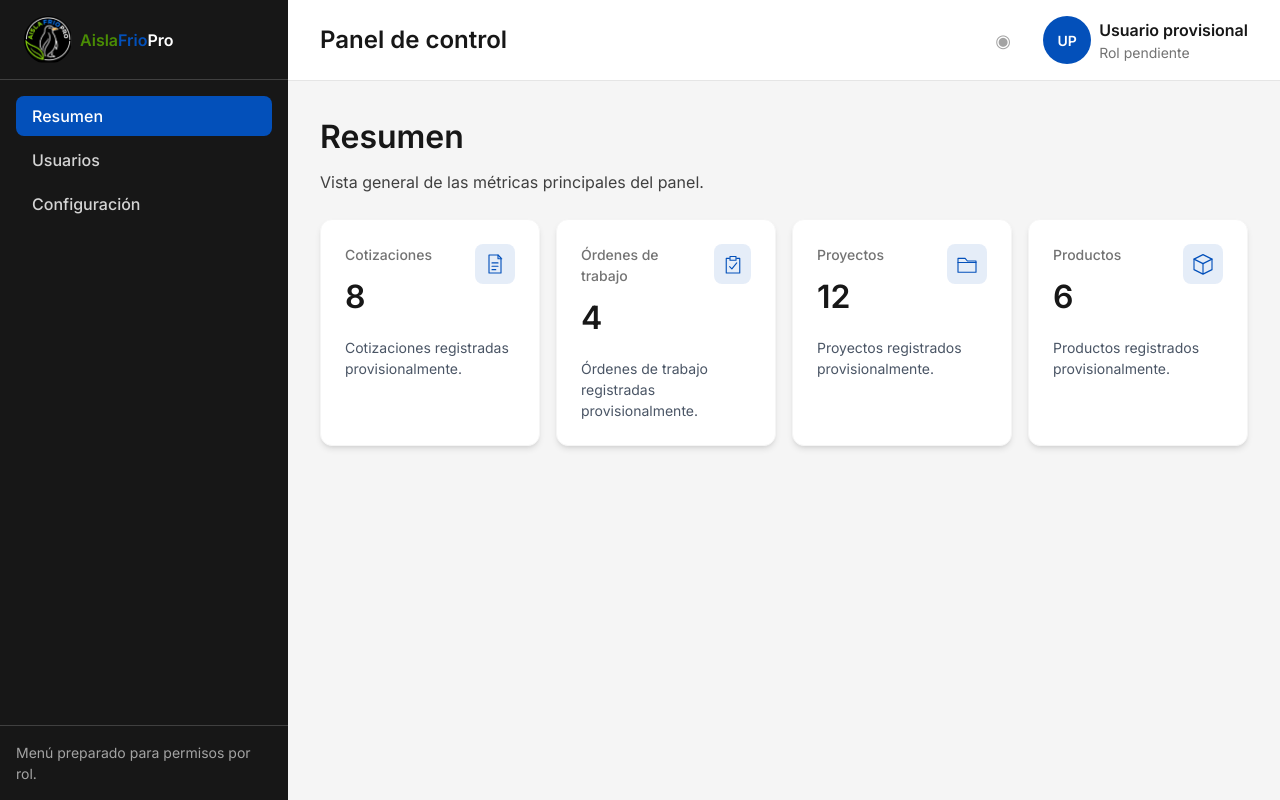
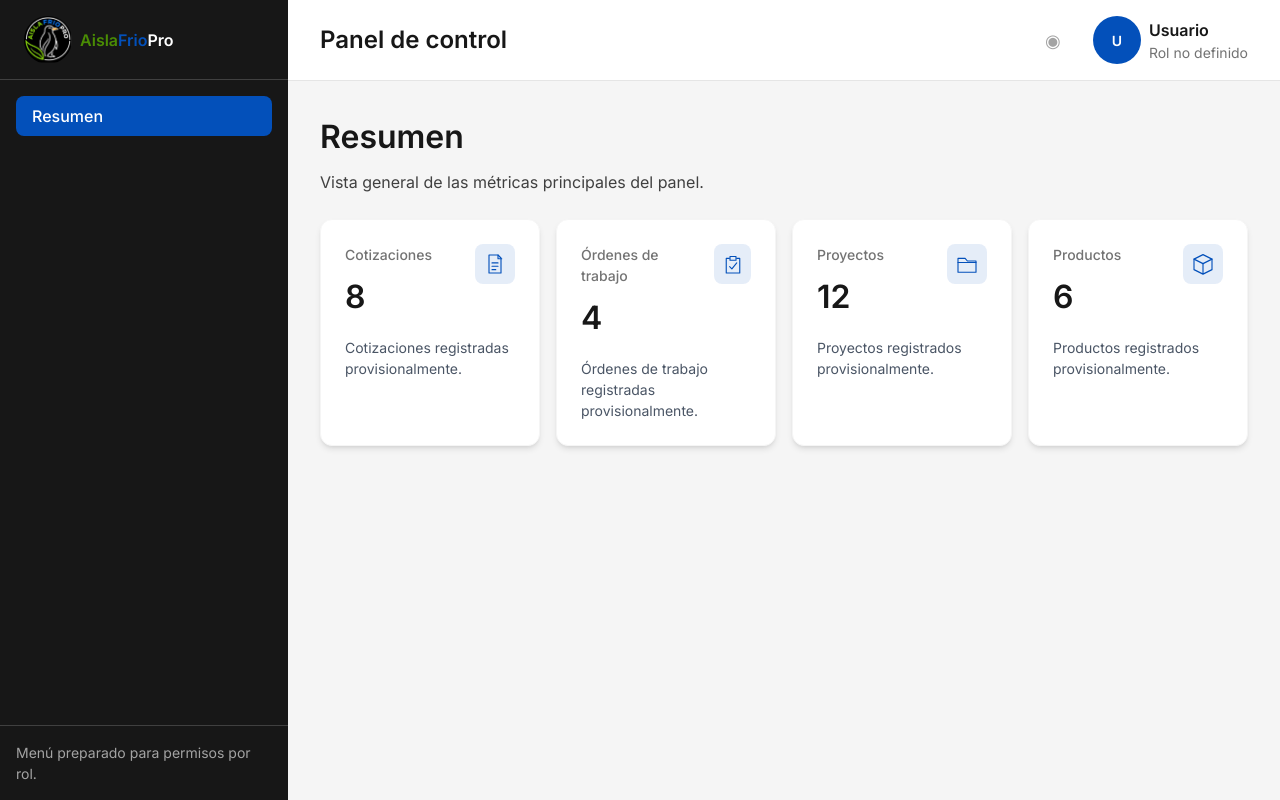
Before and after one commit to aislafriopro-gif/aislafrioproFrontend, a Next.js app: page /dashboard in a window 1280 px wide. Built offline with nearby package versions, Linux system fonts and the light colour scheme.

Commit message:
feat: implementar menus dinamicos por rol

```diff
--- a/src/app/(dashboard)/layout.tsx
+++ b/src/app/(dashboard)/layout.tsx
@@ -2,29 +2,9 @@
 
 import { useState, type ReactNode } from "react";
 import { usePathname } from "next/navigation";
-import {
-  Sidebar,
-  type ISidebarItem,
-} from "@/components/layout/Sidebar/Sidebar";
+import { Sidebar } from "@/components/layout/Sidebar/Sidebar";
+import { useAuthStore } from "@/store/auth.store";
 import { Header } from "@/components/layout/Header/Header";
-
-const DASHBOARD_ITEMS: readonly ISidebarItem[] = [
-  {
-    id: "dashboard",
-    label: "Resumen",
-    href: "/dashboard",
-  },
-  {
-    id: "users",
-    label: "Usuarios",
-    href: "/usuarios",
-  },
-  {
-    id: "settings",
-    label: "Configuración",
-    href: "/configuracion",
-  },
-];
 
 const PAGE_TITLES: Record<string, string> = {
   "/dashboard": "Panel de control",
@@ -39,13 +19,13 @@ export default function DashboardLayout({
 }) {
   const [sidebarOpen, setSidebarOpen] = useState(false);
   const pathname = usePathname();
+  const user = useAuthStore((state) => state.user);
 
   const title = PAGE_TITLES[pathname] ?? "Panel de control";
 
   return (
     <div className="min-h-screen bg-gray-100">
       <Sidebar
-        items={DASHBOARD_ITEMS}
         open={sidebarOpen}
         onClose={() => setSidebarOpen(false)}
         onNavigate={() => setSidebarOpen(false)}
@@ -55,8 +35,8 @@ export default function DashboardLayout({
         <Header
           title={title}
           user={{
-            name: "Usuario provisional",
-            role: "Rol pendiente",
+            name: user?.name ?? "Usuario",
+            role: user?.role ?? "Rol no definido",
           }}
           onMenuOpen={() => setSidebarOpen(true)}
         />
--- a/src/components/layout/Sidebar/Sidebar.tsx
+++ b/src/components/layout/Sidebar/Sidebar.tsx
@@ -3,27 +3,55 @@
 import Image from "next/image";
 import Link from "next/link";
 import { usePathname } from "next/navigation";
+import { useAuthStore } from "@/store/auth.store";
+
 
 export interface ISidebarItem {
     id: string;
     label: string;
-  href: string;
+    href?: string;
+    disabled?: boolean;
 }
 
+
+const MENU_BY_ROLE: Record<string, readonly ISidebarItem[]> = {
+    ADMIN: [
+        { id: "dashboard", label: "Resumen", href: "/dashboard" },
+        { id: "users", label: "Usuarios", href: "/usuarios" },
+        { id: "quotes", label: "Cotizaciones", href: "/cotizaciones" },
+        { id: "products", label: "Tienda / Productos", href: "/tienda" },
+        { id: "settings", label: "Configuración", href: "/configuracion" },
+    ],
+    TECHNICIAN: [
+        { id: "dashboard", label: "Resumen", href: "/dashboard" },
+        { id: "work-orders", label: "Mis OTs", disabled: true },
+    ],
+    CLIENT: [
+        { id: "dashboard", label: "Resumen", href: "/dashboard" },
+        { id: "services", label: "Mis Servicios", href: "/servicios" },
+        { id: "account", label: "Mi Cuenta", disabled: true },
+    ],
+};
+
+const DEFAULT_MENU: readonly ISidebarItem[] = [
+    { id: "dashboard", label: "Resumen", href: "/dashboard" },
+];
 export interface ISidebarProps {
-  items: readonly ISidebarItem[];
     open?: boolean;
     onNavigate?: () => void;
     onClose?: () => void;
 }
 
 export function Sidebar({
-  items,
     open = false,
     onNavigate,
     onClose,
 }: ISidebarProps) {
+
     const pathname = usePathname();
+    const user = useAuthStore((state) => state.user);
+    const role = user?.role?.toUpperCase();
+    const items = role ? (MENU_BY_ROLE[role] ?? DEFAULT_MENU) : DEFAULT_MENU;
 
     return (
         <>
@@ -38,8 +66,7 @@ export function Sidebar({
 
             <aside
                 aria-label="Navegación del panel"
-        className={`fixed inset-y-0 left-0 z-40 flex w-72 flex-col bg-gray-900 text-white transition-transform duration-200 motion-reduce:transition-none desktop:!translate-x-0 ${
-          open ? "translate-x-0" : "-translate-x-full"
+                className={`fixed inset-y-0 left-0 z-40 flex w-72 flex-col bg-gray-900 text-white transition-transform duration-200 motion-reduce:transition-none desktop:!translate-x-0 ${open ? "translate-x-0" : "-translate-x-full"
                     }`}
             >
                 <div className="flex min-h-20 items-center justify-between gap-md border-b border-gray-700 px-lg">
@@ -86,9 +113,22 @@ export function Sidebar({
                     className="flex flex-1 flex-col gap-xs overflow-y-auto p-md"
                 >
                     {items.map((item) => {
-            const isActive =
-              pathname === item.href ||
-              pathname.startsWith(`${item.href}/`);
+                        const isActive = item.href
+                            ? pathname === item.href || pathname.startsWith(`${item.href}/`)
+                            : false;
+
+                        if (item.disabled || !item.href) {
+                            return (
+                                <span
+                                    key={item.id}
+                                    aria-disabled="true"
+                                    className="flex cursor-not-allowed items-center justify-between rounded-md px-md py-sm text-body font-medium text-gray-500"
+                                >
+                                    {item.label}
+                                    <span className="text-small">Próximamente</span>
+                                </span>
+                            );
+                        }
 
                         return (
                             <Link
@@ -96,8 +136,7 @@ export function Sidebar({
                                 href={item.href}
                                 onClick={onNavigate}
                                 aria-current={isActive ? "page" : undefined}
-                className={`rounded-md px-md py-sm text-body font-medium transition-colors focus-visible:outline-none focus-visible:ring-2 focus-visible:ring-accent ${
-                  isActive
+                                className={`rounded-md px-md py-sm text-body font-medium transition-colors focus-visible:outline-none focus-visible:ring-2 focus-visible:ring-accent ${isActive
                                         ? "bg-primary text-white"
                                         : "text-gray-300 hover:bg-gray-700 hover:text-white"
                                     }`}
```
Lines whose indentation alone changed are shown as unchanged.
